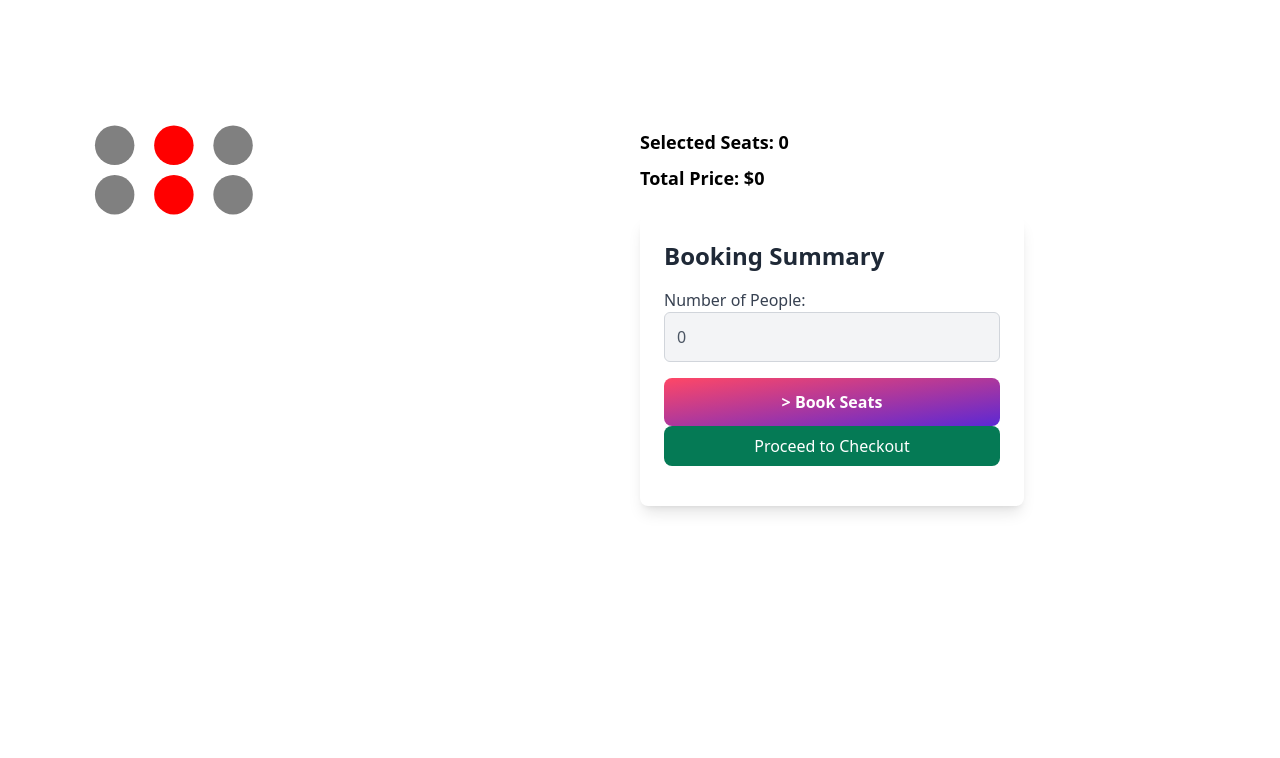
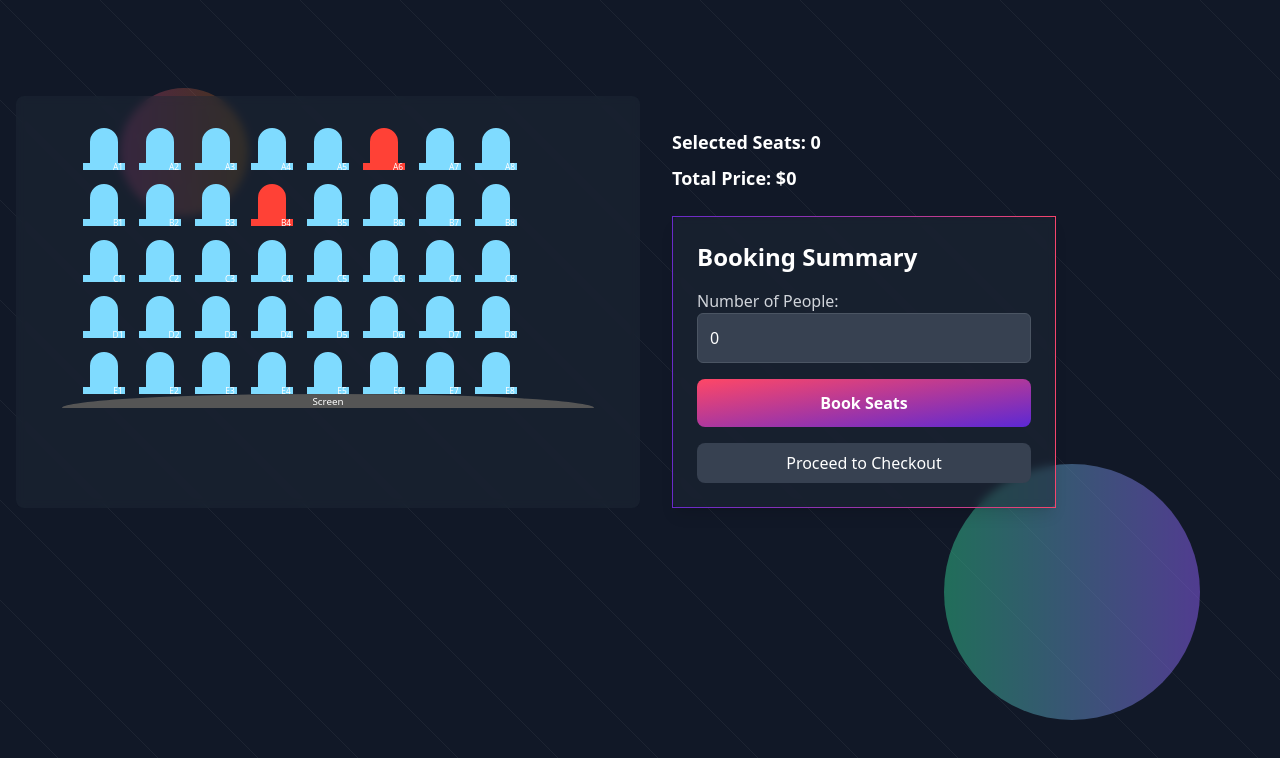
Before and after one commit to thisAbdU/cinema-schedule-app, a Nuxt app in the folder frontend/: page / in a window 1280 px wide. Shown: the top 758 px of the page. Built offline with nearby package versions, Linux system fonts and the light colour scheme.

Commit message:
add select seat with a better background

```diff
--- a/frontend/components/Checkout/SelectSeat.vue
+++ b/frontend/components/Checkout/SelectSeat.vue
@@ -1,167 +1,209 @@
 <template>
-    <div class="container mx-auto p-4 flex flex-col md:flex-row my-20">
-      <!-- Cinema Layout -->
-      <div class="cinema-layout flex-1 mb-8">
-        <svg xmlns="http://www.w3.org/2000/svg" class="w-full h-auto" viewBox="0 0 600 300">
-          <!-- Adjust seat positions according to your layout -->
-          <g v-for="seat in seats" :key="seat.id">
-            <!-- Reserved Seats -->
-            <circle
-              v-if="seat.status === 'reserved'"
-              :cx="seat.x"
-              :cy="seat.y"
-              :r="seat.radius"
-              fill="red"
-              class="seat reserved"
-            />
-            <!-- Booked Seats -->
-            <circle
-              v-else-if="seat.status === 'booked'"
-              :cx="seat.x"
-              :cy="seat.y"
-              :r="seat.radius"
-              fill="green"
-              class="seat booked"
-            />
-            <!-- Available Seats -->
-            <circle
-              v-else
-              :cx="seat.x"
-              :cy="seat.y"
-              :r="seat.radius"
-              fill="gray"
-              class="seat available"
-              @click="selectSeat(seat)"
-            />
+  <div class="relative min-h-screen bg-gray-900 overflow-hidden">
+    <!-- Background strikes -->
+    <div class="absolute inset-0 overflow-hidden">
+      <svg class="absolute w-full h-full" xmlns="http://www.w3.org/2000/svg">
+        <defs>
+          <pattern id="strikes" x="0" y="0" width="100" height="100" patternUnits="userSpaceOnUse">
+            <line x1="0" y1="0" x2="100" y2="100" stroke="rgba(255,255,255,0.1)" stroke-width="0.5" />
+          </pattern>
+        </defs>
+        <rect x="0" y="0" width="100%" height="100%" fill="url(#strikes)" />
+      </svg>
+    </div>
+
+    <!-- Background shape animations -->
+    <div class="absolute inset-20 z-10">
+      <div class="absolute w-32 h-32 bg-gradient-to-r from-pink-500 to-yellow-500 rounded-full opacity-30 animate-bounce top-10 left-10"></div>
+      <div class="absolute w-64 h-64 bg-gradient-to-r from-green-400 to-purple-500 rounded-full opacity-30 animate-pulse bottom-0 right-0"></div>
+    </div>
+
+    <div class="container mx-auto p-4 flex flex-col md:flex-row my-20 relative z-10">
+      <div class="cinema-layout flex-1 mb-8 bg-gray-800 bg-opacity-50 p-8 rounded-lg backdrop-filter backdrop-blur-sm">
+        <svg xmlns="http://www.w3.org/2000/svg" viewBox="0 0 800 400" class="w-full h-auto">
+          <ellipse cx="400" cy="400" rx="380" ry="20" fill="#555" />
+          <text x="400" y="395" text-anchor="middle" fill="white" font-size="14">Screen</text>
+          <g v-for="(row, rowIndex) in seatRows" :key="rowIndex">
+            <g v-for="(seat, seatIndex) in row" :key="seat.id" @click="selectSeat(seat)">
+              <path :d="getSeatPath(rowIndex, seatIndex)" :fill="getSeatColor(seat)" />
+              <text
+                :x="100 + seatIndex * 80"
+                :y="60 + rowIndex * 80"
+                text-anchor="middle"
+                fill="white"
+                font-size="12"
+              >
+                {{ String.fromCharCode(65 + rowIndex) }}{{ seatIndex + 1 }}
+              </text>
+            </g>
           </g>
         </svg>
       </div>
 
-        <!-- Booking Info and Form -->
       <div class="booking-info flex-1 p-4 md:p-8">
-        <div class="mb-6">
+        <div class="mb-6 text-white">
           <p class="text-lg font-semibold mb-2">Selected Seats: <span class="font-bold">{{ selectedSeats.length }}</span></p>
           <p class="text-lg font-semibold">Total Price: $<span class="font-bold">{{ totalPrice }}</span></p>
         </div>
-        <!-- Form Container -->
-        <div class="booking-form bg-white p-6 rounded-lg shadow-lg max-w-sm mx-auto md:mx-0">
-            <h2 class="text-2xl font-bold mb-4 text-gray-800">Booking Summary</h2>
-            <form>
-            <!-- Number of People (Non-editable) -->
+        <div class="booking-form p-6 rounded-lg shadow-lg max-w-sm mx-auto md:mx-0 backdrop-filter backdrop-blur-sm border border-gradient bg-gray-800 bg-opacity-50">
+          <h2 class="text-2xl font-bold mb-4 text-white">Booking Summary</h2>
+          <form @submit.prevent="handleSubmit">
             <div class="mb-4">
-                <label for="numPeople" class="block text-gray-700 font-medium">Number of People:</label>
+              <label for="numPeople" class="block text-gray-300 font-medium">Number of People:</label>
               <input
                 type="text"
                 id="numPeople"
-                :value="numPeople"
-                class="w-full p-3 border border-gray-300 rounded-md bg-gray-100 text-gray-600"
+                :value="selectedSeats.length"
+                class="w-full p-3 border border-gray-600 rounded-md bg-gray-700 text-white"
                 readonly
               />
             </div>
-
-            <!-- Book Seats Button -->
             <button
-              type="button"
-              @click="handleSubmit"
+              type="submit"
               :disabled="selectedSeats.length === 0"
-              class="w-full bg-custom-gradient text-white font-bold py-3 px-4 rounded-lg hover:bg-custom-gradient-hover transition">
+              class="w-full bg-custom-gradient to-indigo-600 text-white font-bold py-3 px-4 rounded-lg hover:bg-custom-gradient-hover transition mb-4"
             >
               Book Seats
             </button>
-
-
-          <!-- Proceed to Checkout Button -->
             <button
             type="button"
             @click="proceedToCheckout"
             :disabled="selectedSeats.length === 0"
-            class="w-full bg-green-600 text-white px-4 py-2 rounded-lg hover:bg-green-700 transition ease-in-out duration-300 mb-4"
+            class="w-full bg-gray-700 text-white px-4 py-2 rounded-lg hover:bg-gray-600 transition ease-in-out duration-300"
           >
             Proceed to Checkout
           </button>
-
           </form>
+        </div>
+        <div v-if="error" class="mt-4 p-4 bg-red-900 bg-opacity-50 text-red-200 rounded-lg flex items-center backdrop-filter backdrop-blur-sm">
+          <svg xmlns="http://www.w3.org/2000/svg" class="h-5 w-5 mr-2" viewBox="0 0 20 20" fill="currentColor">
+            <path fill-rule="evenodd" d="M18 10a8 8 0 11-16 0 8 8 0 0116 0zm-7 4a1 1 0 11-2 0 1 1 0 012 0zm-1-9a1 1 0 00-1 1v4a1 1 0 102 0V6a1 1 0 00-1-1z" clip-rule="evenodd" />
+          </svg>
+          {{ error }}
+        </div>
       </div>
     </div>
   </div>
 </template>
 
-//TODO: I should unselect back the seats I selected
-  <script>
-  export default {
-    data() {
-      return {
-        seats: [
-          // Example seat data; adjust positions and status
-          { id: 1, x: 100, y: 50, radius: 20, status: 'available' },
-          { id: 2, x: 160, y: 50, radius: 20, status: 'reserved' },
-          { id: 3, x: 220, y: 50, radius: 20, status: 'available' },
-          { id: 4, x: 100, y: 100, radius: 20, status: 'available' },
-          { id: 5, x: 160, y: 100, radius: 20, status: 'reserved' },
-          { id: 6, x: 220, y: 100, radius: 20, status: 'available' },
-          // Add more seats with appropriate x, y, radius, and status
-        ],
-        selectedSeats: [],
-      };
-    },
-    computed: {
-      numPeople() {
-        return this.selectedSeats.length;
-      },
-      totalPrice() {
-        return this.selectedSeats.length * 10; // Example price calculation
-      },
-    },
-    methods: {
-      selectSeat(seat) {
-        if (seat.status === 'reserved') {
-          alert('This seat is reserved.');
-          return;
+<script setup>
+import { ref, computed } from 'vue'
+
+const createSeatRows = () => {
+  const rows = []
+  for (let i = 0; i < 5; i++) {
+    const row = []
+    for (let j = 0; j < 8; j++) {
+      row.push({
+        id: i * 8 + j + 1,
+        status: Math.random() < 0.1 ? 'reserved' : 'available'
+      })
+    }
+    rows.push(row)
+  }
+  return rows
 }
 
-        if (seat.status === 'booked') {
-          alert('This seat has already been booked.');
-          return;
+const seatRows = ref(createSeatRows())
+const selectedSeats = ref([])
+const error = ref(null)
+
+const totalPrice = computed(() => selectedSeats.value.length * 10)
+
+const getSeatColor = (seat) => {
+  switch (seat.status) {
+    case 'reserved': return '#FF4136'
+    case 'booked': return '#2ECC40'
+    default: return '#7FDBFF'
+  }
 }
 
-        // Toggle seat selection
-        seat.status = seat.status === 'available' ? 'booked' : 'available';
-        const index = this.selectedSeats.findIndex(s => s.id === seat.id);
-        if (index === -1) {
-          this.selectedSeats.push(seat);
+const getSeatPath = (rowIndex, seatIndex) => {
+  const x = 60 + seatIndex * 80
+  const y = 20 + rowIndex * 80
+  return `
+    M ${x} ${y}
+    a 20 20 0 0 1 40 0
+    v 30
+    h 10
+    v 10
+    h -60
+    v -10
+    h 10
+    v -30
+    a 20 20 0 0 1 0 0
+    z
+  `
+}
+
+const selectSeat = (seat) => {
+  if (seat.status === 'reserved') {
+    error.value = 'This seat is reserved.'
+    return
+  }
+
+  if (selectedSeats.value.length >= 10 && seat.status === 'available') {
+    error.value = 'You can only book up to 10 seats at a time.'
+    return
+  }
+
+  error.value = null
+  if (seat.status === 'available') {
+    seat.status = 'booked'
+    selectedSeats.value.push(seat)
   } else {
-          this.selectedSeats.splice(index, 1);
-          seat.status = 'available'; // Mark as available if deselected
+    seat.status = 'available'
+    const index = selectedSeats.value.findIndex(s => s.id === seat.id)
+    if (index !== -1) {
+      selectedSeats.value.splice(index, 1)
     }
-      },
-      handleSubmit() {
-        alert(`Seats booked: ${this.selectedSeats.length}. Total price: $${this.totalPrice}`);
-        // Handle form submission logic (e.g., save to database)
-      },
-      proceedToCheckout() {
-      if (this.selectedSeats.length > 0) {
-        // Navigate to checkout page
-        this.$router.push('/checkout');
+  }
+}
+
+const handleSubmit = () => {
+  alert(`Seats booked: ${selectedSeats.value.length}. Total price: $${totalPrice.value}`)
+}
+
+const proceedToCheckout = () => {
+  if (selectedSeats.value.length > 0) {
+    alert('Proceeding to checkout...')
   } else {
-        alert('Please select at least one seat.');
+    error.value = 'Please select at least one seat.'
   }
-    },
-    },
-  };
+}
 </script>
 
 <style scoped>
-  .seat {
+svg {
   cursor: pointer;
-    transition: fill 0.3s;
 }
-  .seat.available:hover {
-    fill: lightgray;
+
+.border-gradient {
+  border-image: linear-gradient(to right, #692ACA, #9B34A9, #F5456C) 1;
 }
-  .seat.reserved {
-    cursor: not-allowed;
+
+.bg-transparent-80 {
+  background-color: rgba(0, 0, 0, 0.8);
 }
-  .seat.booked {
-    cursor: not-allowed;
+
+@keyframes bounce {
+  0%, 100% {
+    transform: translateY(0);
+  }
+  50% {
+    transform: translateY(-20px);
+  }
+}
+
+@keyframes pulse {
+  0% {
+    transform: scale(1);
+  }
+  50% {
+    transform: scale(1.05);
+  }
+  100% {
+    transform: scale(1);
+  }
 }
 </style>
```
Lines whose indentation alone changed are shown as unchanged.
